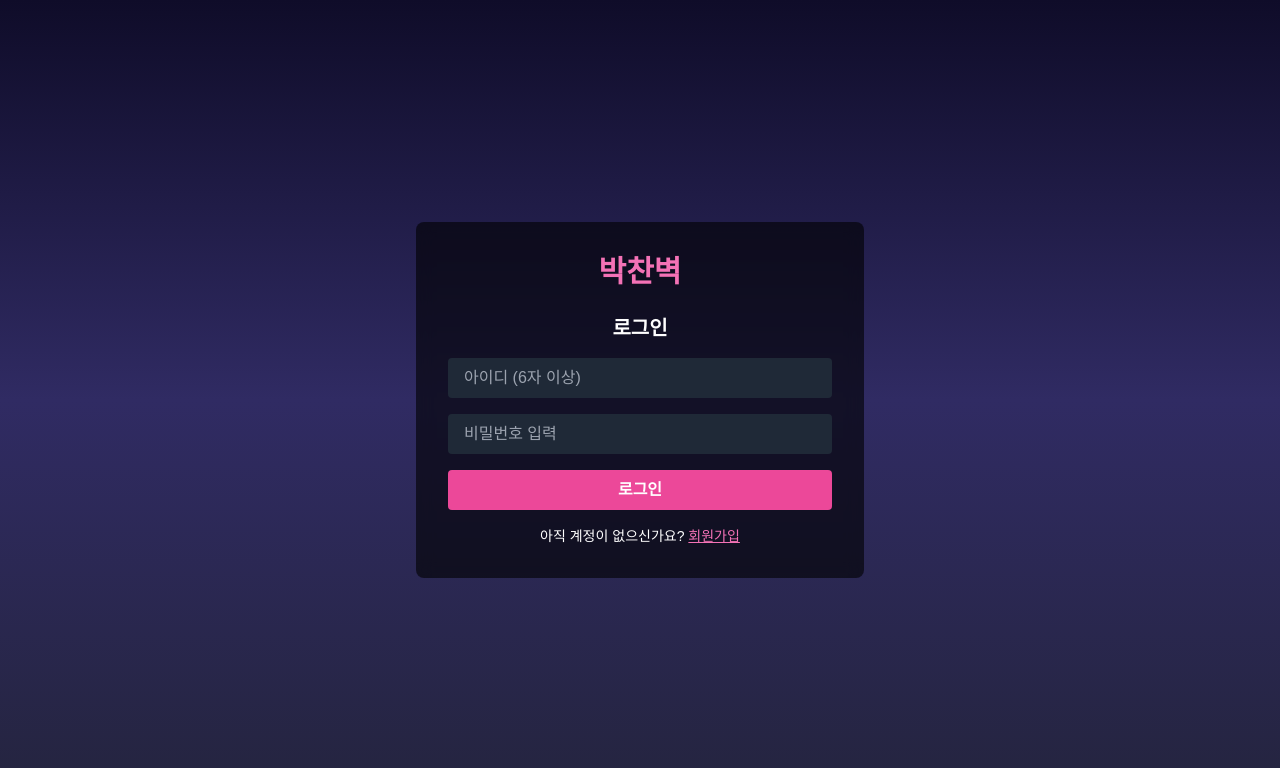
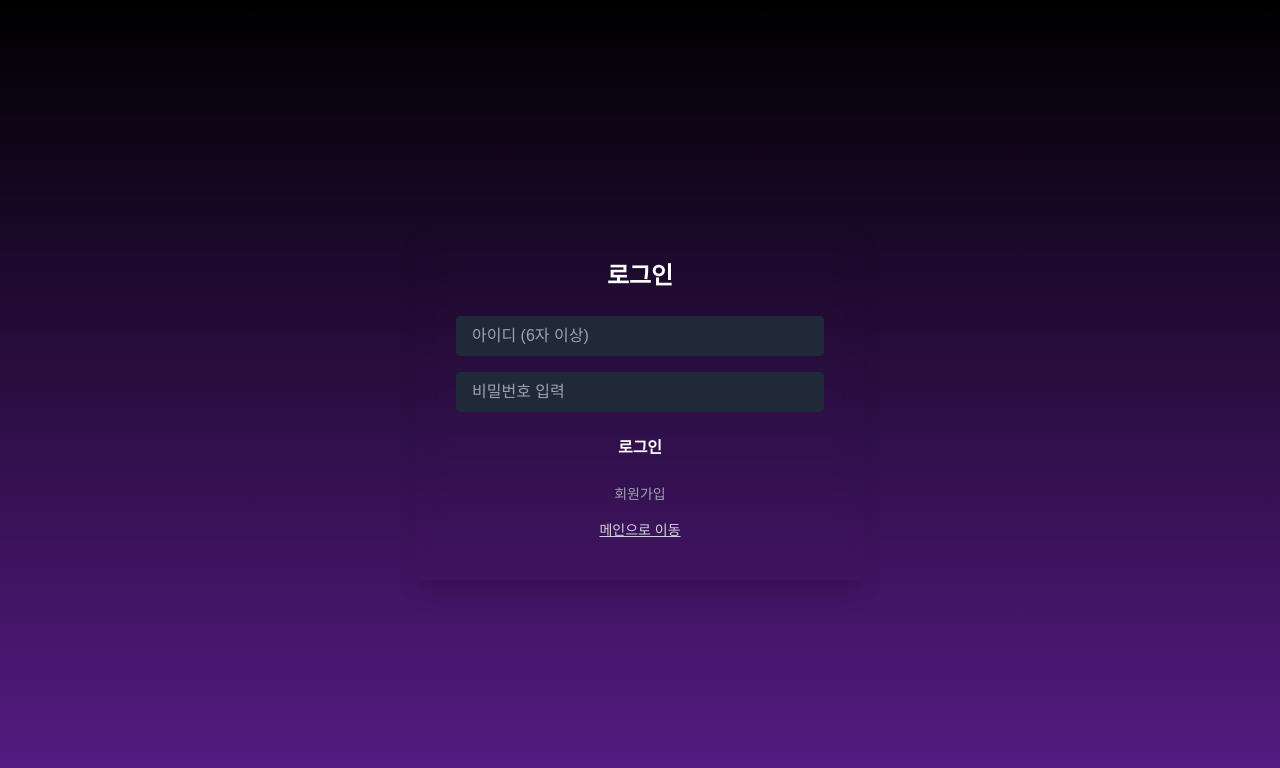
Before and after one commit to Dennis0101/good-stie, a Next.js app: page /login in a window 1280 px wide. Shown: the top 768 px of the page. Built offline with nearby package versions, Linux system fonts and the light colour scheme.

Commit message:
Update login.js

```diff
--- a/pages/login.js
+++ b/pages/login.js
@@ -1,40 +1,42 @@
 import Link from 'next/link'
 
-export default function LoginPage() {
+export default function Login() {
   return (
-    <div className="min-h-screen flex items-center justify-center bg-gradient-to-b from-[#0f0c29] via-[#302b63] to-[#24243e]">
-      <div className="bg-black/60 backdrop-blur p-8 rounded-lg max-w-md w-full text-white">
-        <h1 className="text-center text-3xl font-bold mb-6 text-pink-400">박찬벽</h1>
-        <h2 className="text-xl font-semibold mb-4 text-center">로그인</h2>
-
+    <div className="flex items-center justify-center min-h-screen bg-gradient-to-b from-black to-purple-900">
+      <div className="bg-glass backdrop-blur-md p-10 rounded-lg shadow-xl w-full max-w-md">
+        <h1 className="text-2xl font-bold text-center mb-6">로그인</h1>
         <form className="space-y-4">
           <input
             type="text"
             placeholder="아이디 (6자 이상)"
-            className="w-full px-4 py-2 rounded bg-gray-800 text-white focus:outline-none"
-            required
+            className="w-full px-4 py-2 rounded bg-gray-800 text-white placeholder-gray-400 focus:outline-none focus:ring-2 focus:ring-primary"
           />
           <input
             type="password"
             placeholder="비밀번호 입력"
-            className="w-full px-4 py-2 rounded bg-gray-800 text-white focus:outline-none"
-            required
+            className="w-full px-4 py-2 rounded bg-gray-800 text-white placeholder-gray-400 focus:outline-none focus:ring-2 focus:ring-primary"
           />
-
           <button
             type="submit"
-            className="w-full bg-pink-500 hover:bg-pink-600 transition py-2 rounded text-white font-semibold"
+            className="w-full py-2 mt-2 rounded bg-primary hover:bg-pink-600 text-white font-bold"
           >
             로그인
           </button>
-        </form>
 
-        <p className="mt-4 text-sm text-center">
-          아직 계정이 없으신가요?{' '}
-          <Link href="/register" className="text-pink-400 underline">
+          <Link
+            href="/register"
+            className="block text-center mt-2 text-sm text-gray-400 hover:text-primary"
+          >
             회원가입
           </Link>
-        </p>
+
+          <Link
+            href="/admin/dashboard"
+            className="block text-center mt-4 text-sm text-gray-300 hover:text-primary underline"
+          >
+            메인으로 이동
+          </Link>
+        </form>
       </div>
     </div>
   )
```
